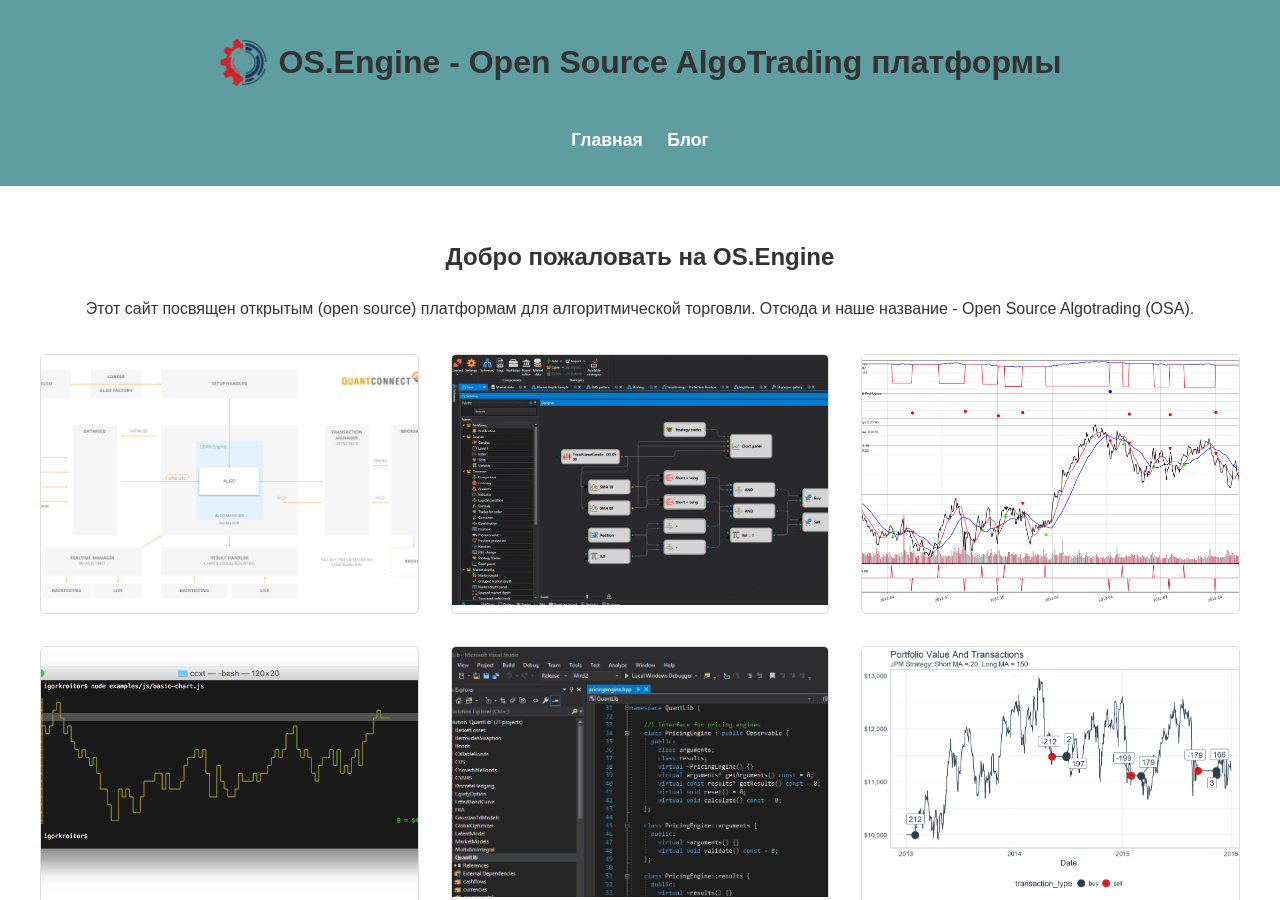
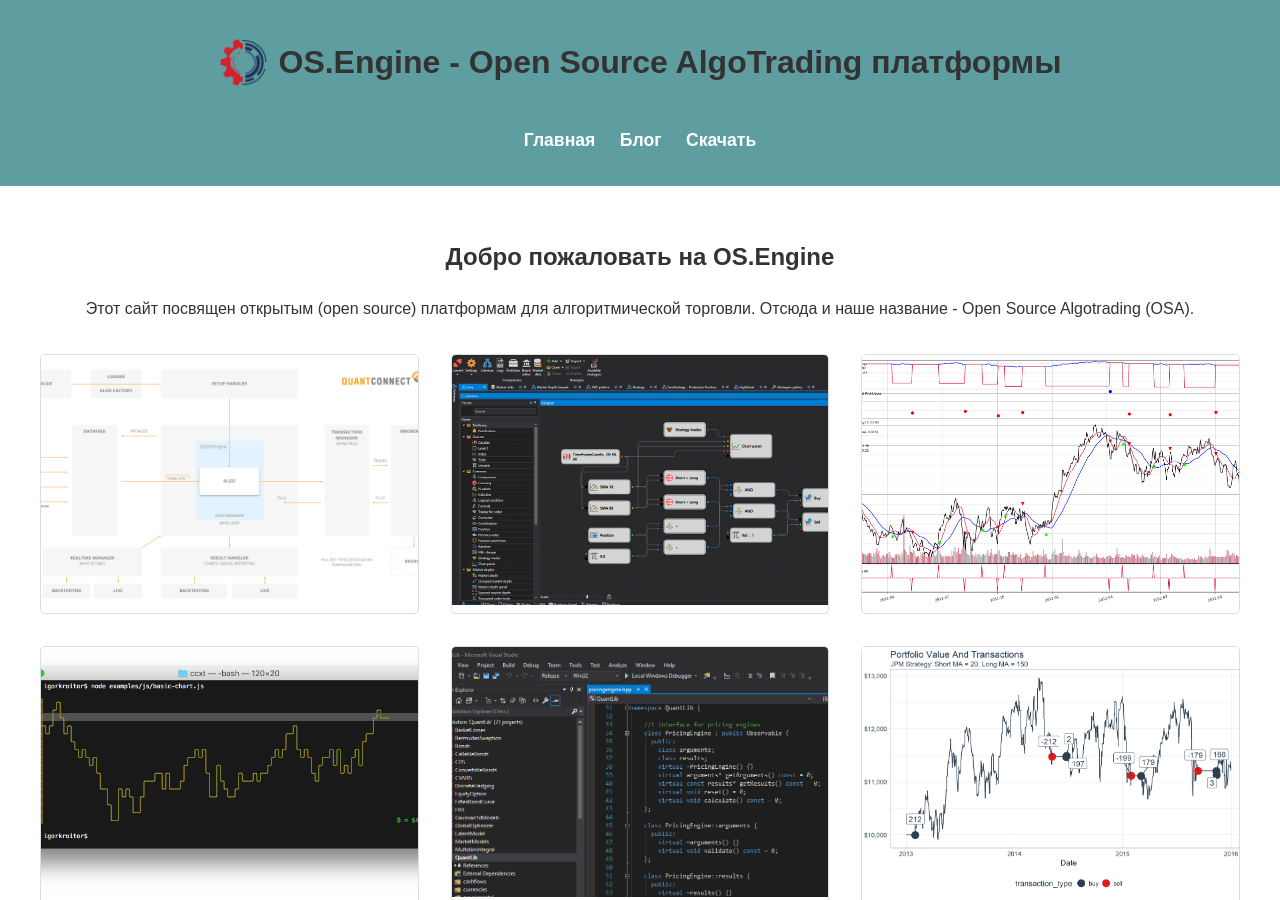
Before and after one commit to osaengine/osaengine.github.io, a Jekyll site: the page built from index.html, in a window 1280 px wide and 900 px high. Built offline with Jekyll 4.4.1, drawn with Linux system fonts in a browser that asks for light colours.

Commit message:
download link

```diff
--- a/_layouts/default.html
+++ b/_layouts/default.html
@@ -21,6 +21,7 @@
             <ul>
                 <li><a href="/">Главная</a></li>
                 <li><a href="/blog/">Блог</a></li>
+                <li><a href="{{ '/download' | relative_url }}">Скачать</a></li>
             </ul>
         </nav>
     </header>
```
